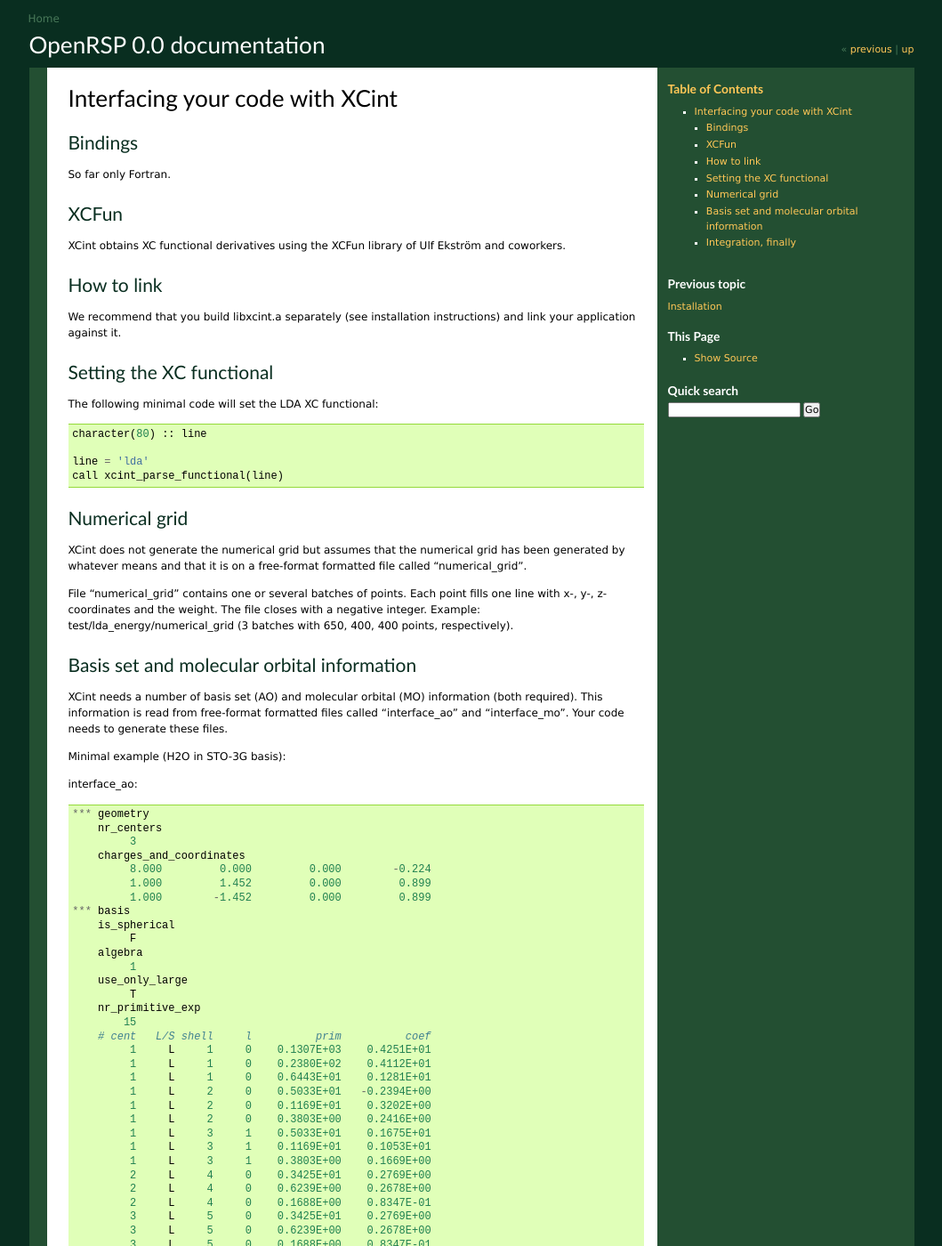
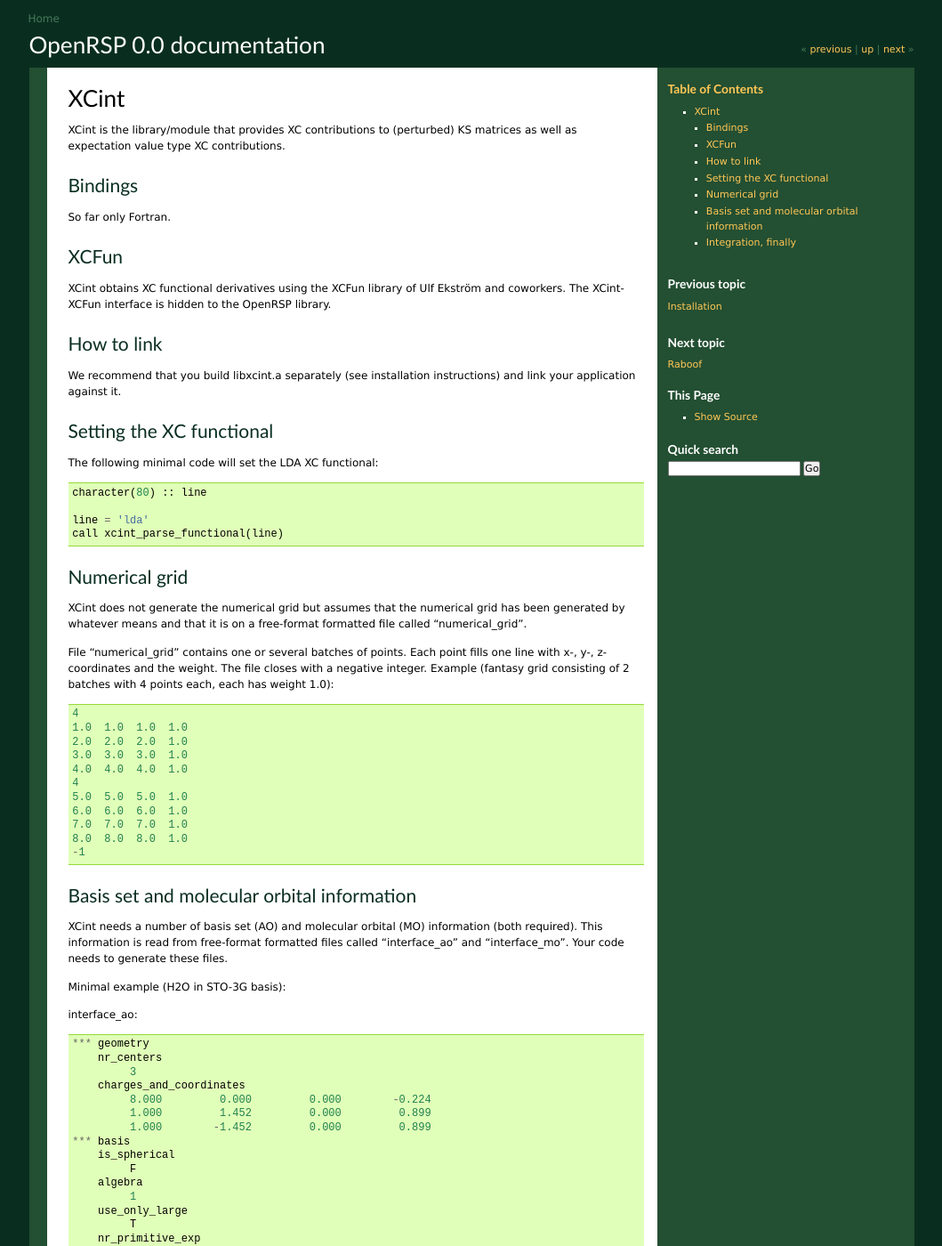
Before and after one commit to openrsp/openrsp, a Sphinx documentation site: the page built from doc/interfaces_XCint.rst, in a window 1280 px wide and 1400 px high. Shown: the whole window at 89% size, without its empty margins (110-1169 px from the left). Built offline with Sphinx 7.4.7, drawn with Linux system fonts in a browser that asks for light colours; some of the changed text lies outside the part shown.

Commit message:
more documentation

```diff
--- a/doc/interfaces.rst
+++ b/doc/interfaces_XCint.rst
@@ -1,7 +1,10 @@
 
 
-Interfacing your code with XCint
-================================
+XCint
+=====
+
+XCint is the library/module that provides XC contributions to (perturbed) KS matrices
+as well as expectation value type XC contributions.
 
 
 Bindings
@@ -14,7 +17,7 @@
 -----
 
 XCint obtains XC functional derivatives using the XCFun library of Ulf Ekström
-and coworkers.
+and coworkers. The XCint-XCFun interface is hidden to the OpenRSP library.
 
 
 How to link
@@ -44,8 +47,20 @@
 
 File "numerical_grid" contains one or several batches of points. Each point
 fills one line with x-, y-, z-coordinates and the weight. The file closes with
-a negative integer.  Example: test/lda_energy/numerical_grid (3 batches with
-650, 400, 400 points, respectively).
+a negative integer. Example (fantasy grid consisting of 2 batches with 4
+points each, each has weight 1.0)::
+
+  4
+  1.0  1.0  1.0  1.0
+  2.0  2.0  2.0  1.0
+  3.0  3.0  3.0  1.0
+  4.0  4.0  4.0  1.0
+  4
+  5.0  5.0  5.0  1.0
+  6.0  6.0  6.0  1.0
+  7.0  7.0  7.0  1.0
+  8.0  8.0  8.0  1.0
+  -1
 
 
 Basis set and molecular orbital information
```
Also changed, not shown: other parts of doc/interfaces_XCint.rst (+1 -1 lines), doc/challenges_XCint.rst (added, +12 -0 lines), doc/index.rst (+19 -1 lines).
